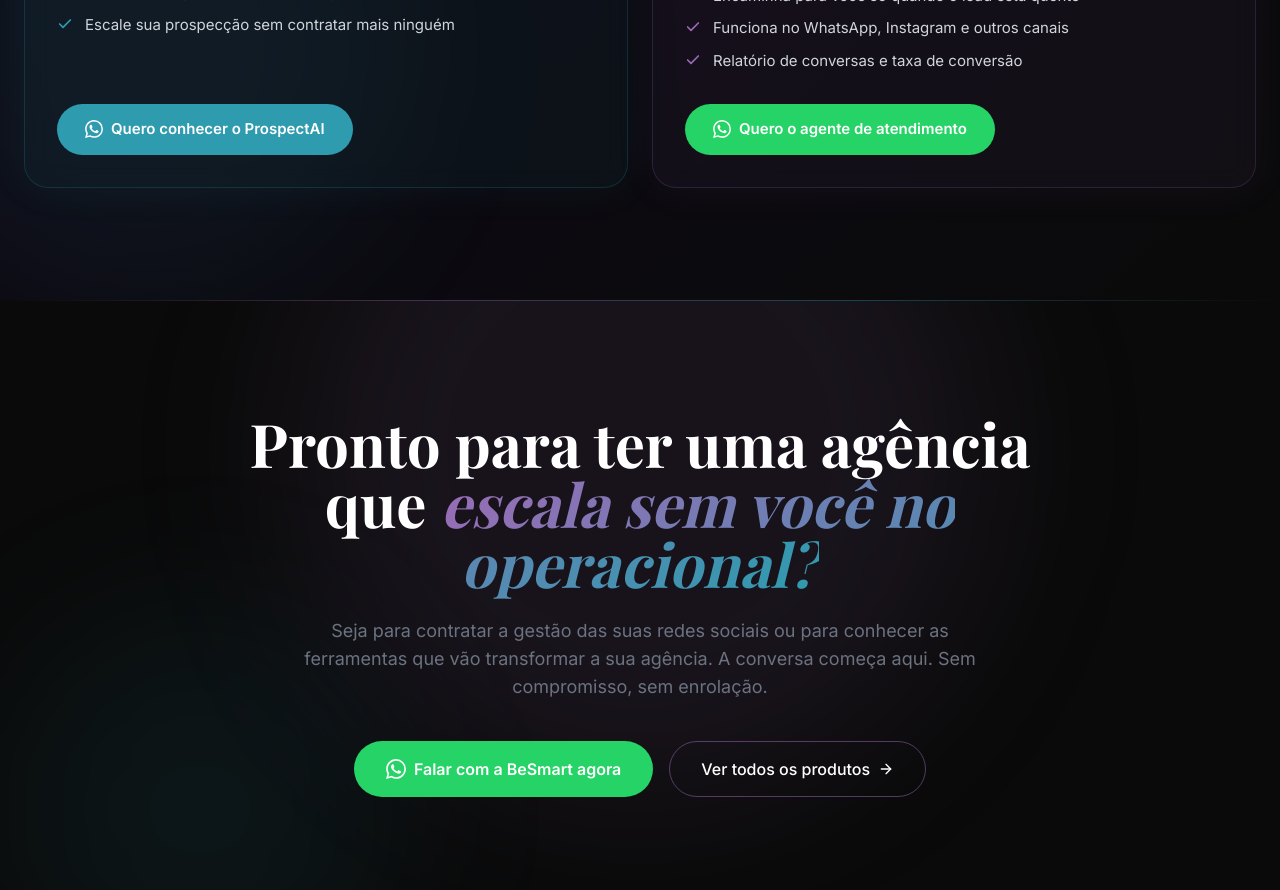
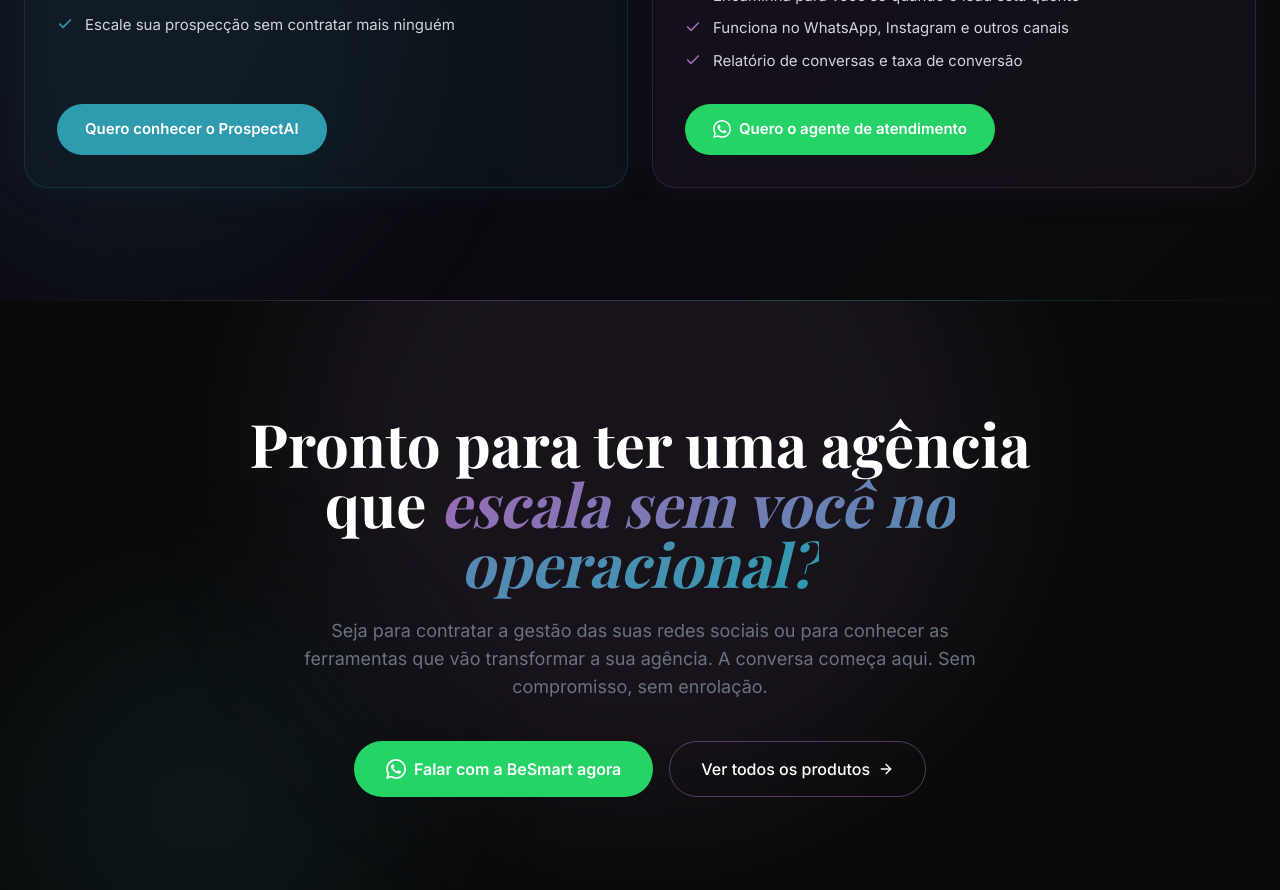
Before and after one commit to BeSmart-agencia/BeSmartSite, a Next.js app: page / in a window 1280 px wide. Shown: the part 3060-3950 px from the top of the page. Built offline with nearby package versions, Linux system fonts and the light colour scheme.

Commit message:
fix: remove ícone do WhatsApp do botão ProspectAI
Co-Authored-By: Claude Sonnet 4.6 <noreply@anthropic.com>

```diff
--- a/app/page.tsx
+++ b/app/page.tsx
@@ -355,7 +355,6 @@ export default function Home() {
                     className="btn-whatsapp self-start"
                     style={{ background: "#2E9BAF" }}
                   >
-                    <WhatsAppIcon />
                     Quero conhecer o ProspectAI
                   </a>
                 </div>
```
